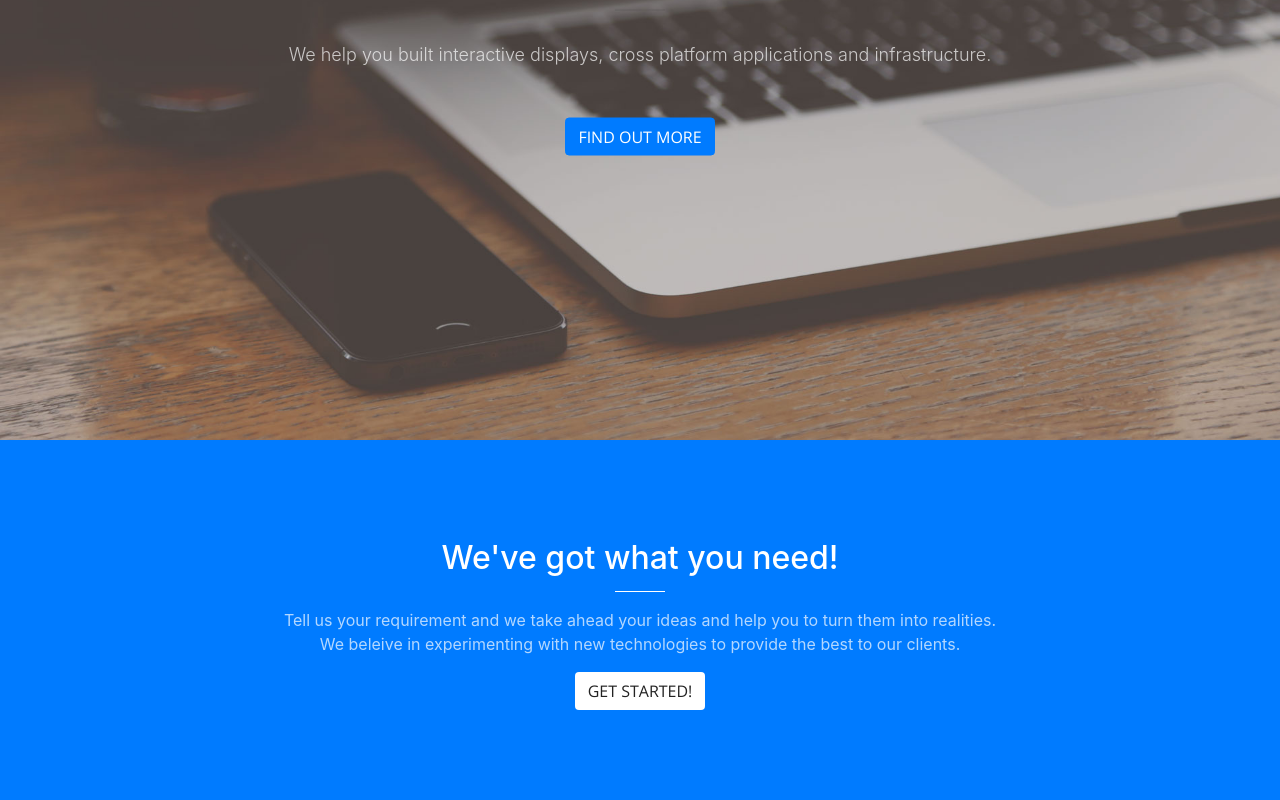
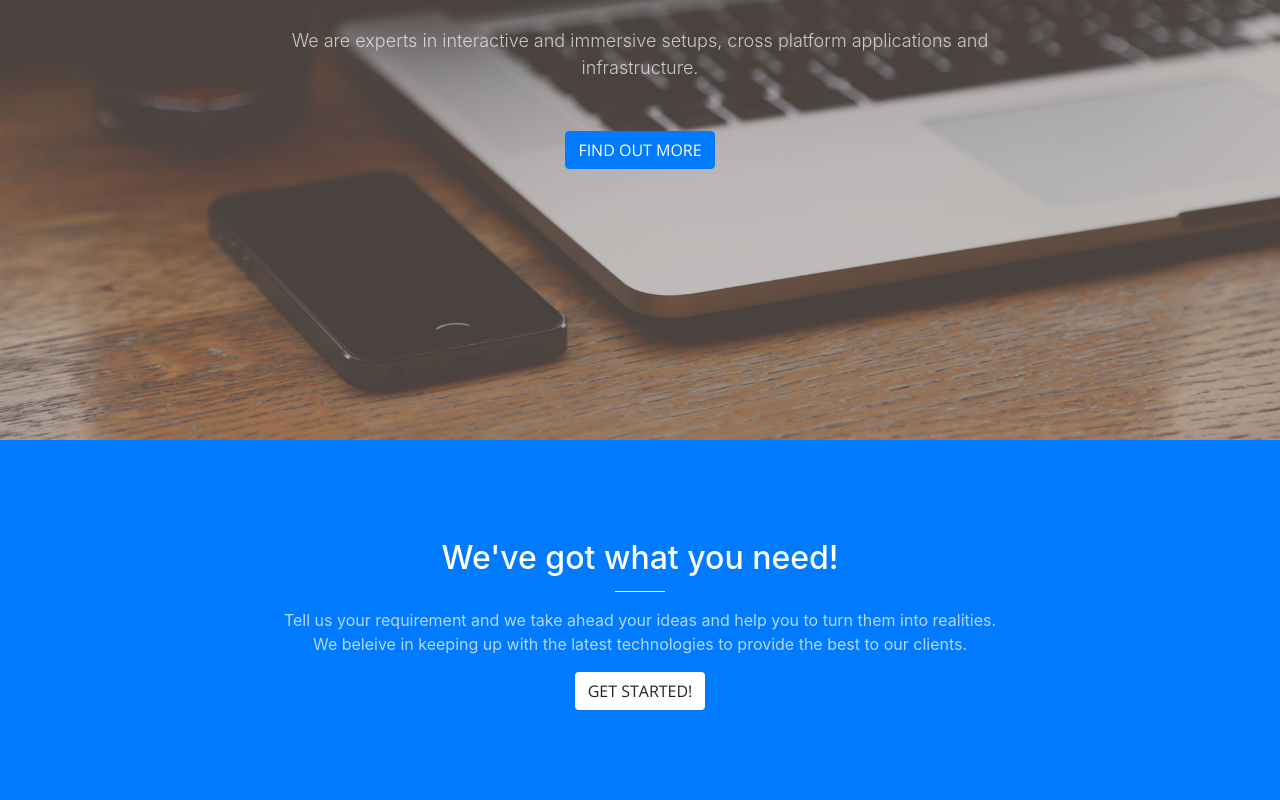
Before and after one commit to rajataaron/quanontech.github.io, a website with bundled scripts: page index.html in a window 1280 px wide. Shown: the part 360-1160 px from the top of the page. Built offline with nearby package versions, Linux system fonts and the light colour scheme.

Commit message:
Update index.html

```diff
--- a/index.html
+++ b/index.html
@@ -59,7 +59,7 @@
         <div class="header-content-inner">
           <h1 id="homeHeading">Quanon Tech</h1>
           <hr>
-          <p>We help you built interactive displays, cross platform applications and infrastructure.</p>
+          <p>We are experts in interactive and immersive setups, cross platform applications and infrastructure.</p>
           <a class="btn btn-primary btn-xl js-scroll-trigger" href="#about">Find Out More</a>
         </div>
       </div>
@@ -71,7 +71,7 @@
           <div class="col-lg-8 mx-auto text-center">
             <h2 class="section-heading text-white">We've got what you need!</h2>
             <hr class="light">
-            <p class="text-faded">Tell us your requirement and we take ahead your ideas and help you to turn them into realities. We beleive in experimenting with new technologies to provide the best to our clients.</p>
+            <p class="text-faded">Tell us your requirement and we take ahead your ideas and help you to turn them into realities. We beleive in keeping up with the latest technologies to provide the best to our clients.</p>
             <a class="btn btn-default btn-xl js-scroll-trigger" href="#services">Get Started!</a>
           </div>
         </div>
@@ -230,7 +230,7 @@
         <div class="row">
           <div class="col-lg-4 ml-auto text-center">
             <i class="fa fa-phone fa-3x sr-contact"></i>
-            <p>9999660664</p>
+            <p>+91 9999660664</p>
           </div>
           <div class="col-lg-4 mr-auto text-center">
             <i class="fa fa-envelope-o fa-3x sr-contact"></i>
```
